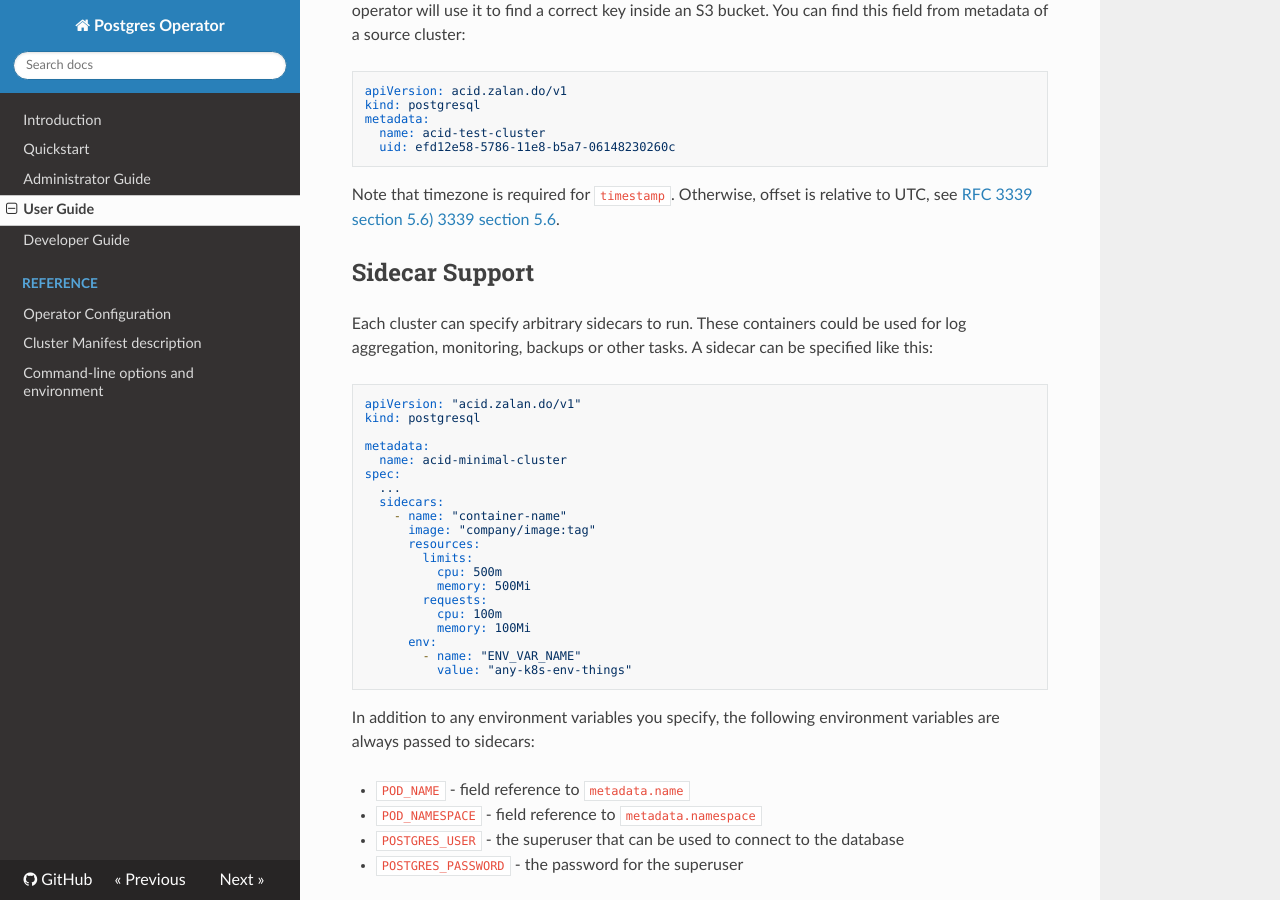
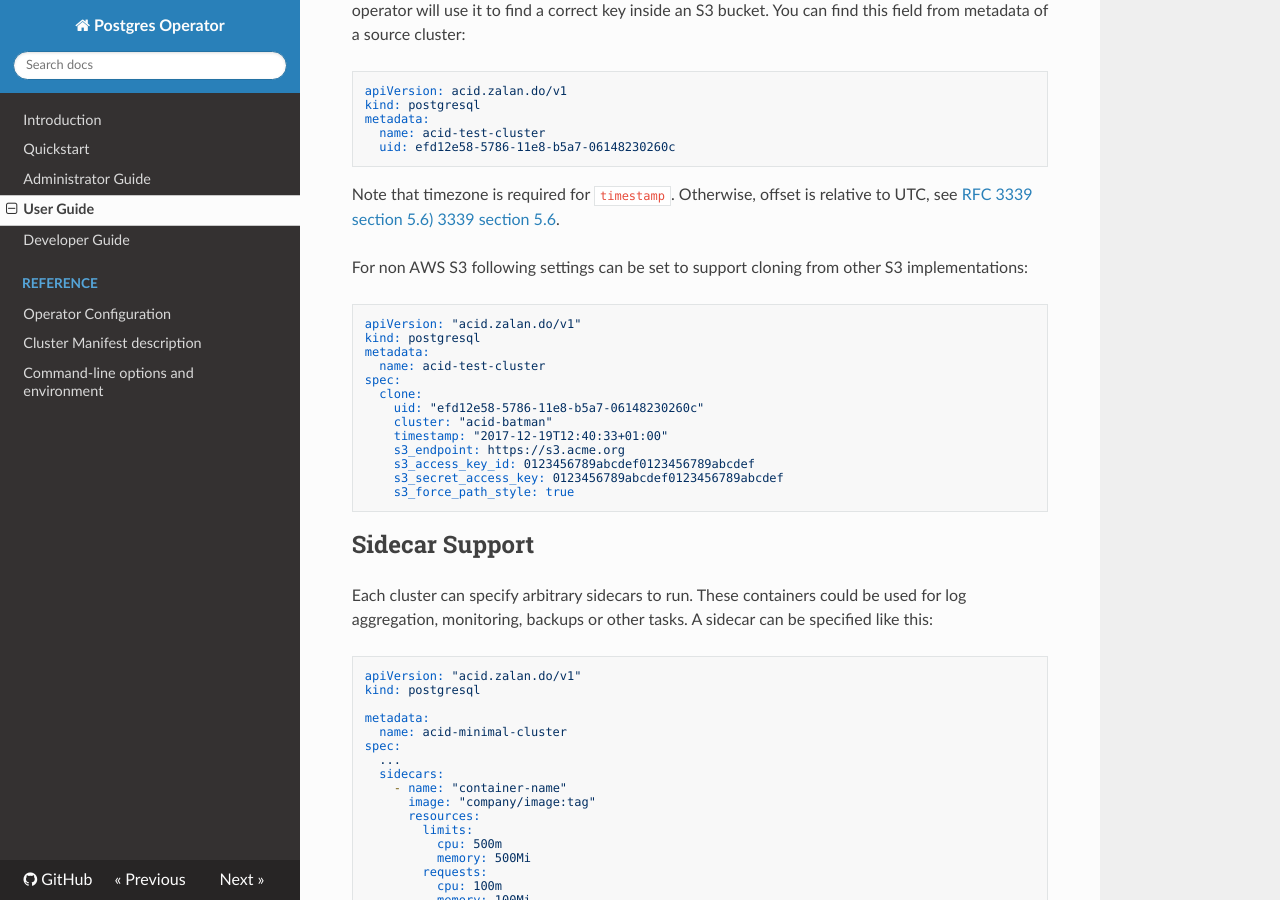
Before and after one commit to zalando/postgres-operator, an MkDocs documentation site: the page built from docs/user.md, in a window 1280 px wide and 900 px high, scrolled down 4568 px. Built offline with MkDocs 1.6.1, drawn with Linux system fonts in a browser that asks for light colours; nearby versions of some CDN libraries; old or Windows-style settings are respelled for this version of MkDocs.

Commit message:
Add additional S3 settings for cloning (#497)

````diff
--- a/docs/user.md
+++ b/docs/user.md
@@ -254,6 +254,24 @@ metadata:
 Note that timezone is required for `timestamp`. Otherwise, offset is relative
 to UTC, see [RFC 3339 section 5.6) 3339 section 5.6](https://www.ietf.org/rfc/rfc3339.txt).
 
+For non AWS S3 following settings can be set to support cloning from other S3 implementations:
+
+```yaml
+apiVersion: "acid.zalan.do/v1"
+kind: postgresql
+metadata:
+  name: acid-test-cluster
+spec:
+  clone:
+    uid: "efd12e58-5786-11e8-b5a7-06148230260c"
+    cluster: "acid-batman"
+    timestamp: "2017-12-19T12:40:33+01:00"
+    s3_endpoint: https://s3.acme.org
+    s3_access_key_id: 0123456789abcdef0123456789abcdef
+    s3_secret_access_key: 0123456789abcdef0123456789abcdef
+    s3_force_path_style: true
+```
+
 ## Sidecar Support
 
 Each cluster can specify arbitrary sidecars to run. These containers could be used for
````
Also changed, not shown: docs/reference/cluster_manifest.md (+13 -0 lines), 4 other files.
